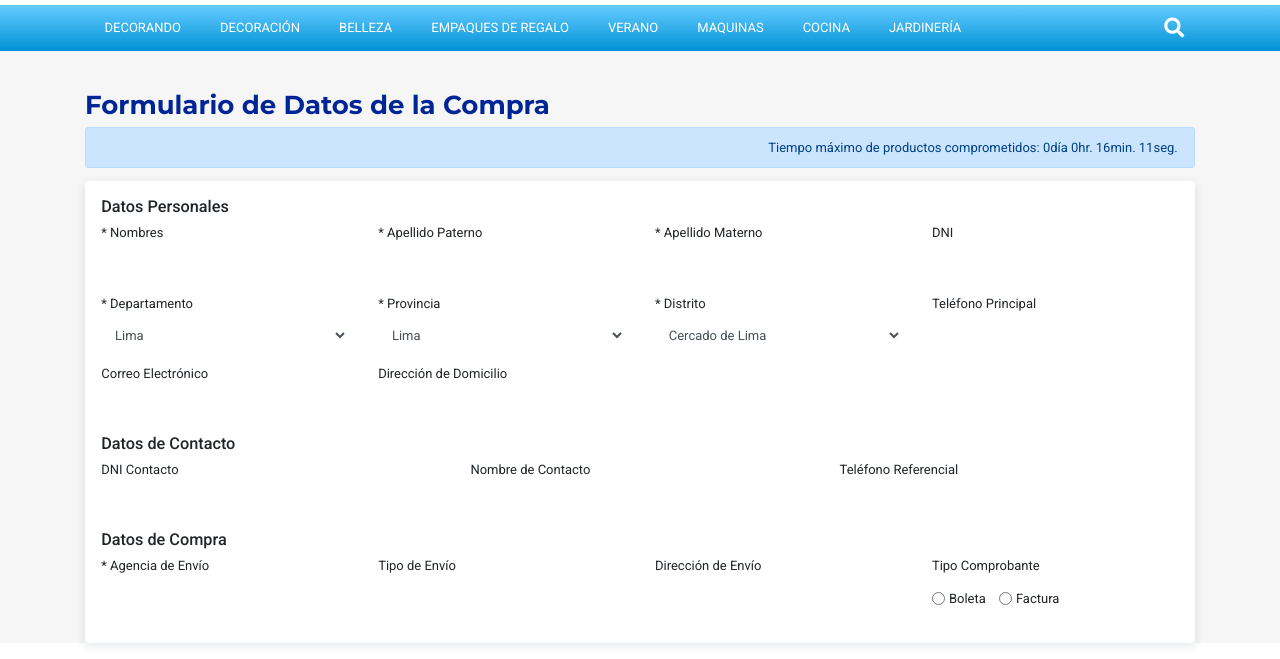
After one commit to duttyapps/galdiaz, a PHP site: page /customer-order.php in a window 1280 px wide. The commit adds this page. Shown: the part 303-962 px from the top of the page. Run offline with PHP 8.4, Linux system fonts and the light colour scheme; some libraries are stand-ins or nearby versions.

Commit message:
buy proccess

```diff
--- a/article.php
+++ b/article.php
@@ -1,5 +1,5 @@
 <?php include "header.php"; ?>
-<section id="main-wrap" class="pt-3">
+<section id="main-wrap" class="pt-5">
     <div class="container">
         <div class="row">
             <div class="col-lg-12">
--- /dev/null
+++ b/customer-order.php
@@ -0,0 +1,151 @@
+<?php include "header.php"; ?>
+    <section id="main-wrap" class="pt-5">
+        <div class="container">
+            <div class="row">
+                <div class="col-lg-12">
+                    <h2 class="main-title">
+                        Formulario de Datos de la Compra
+                    </h2>
+                    <div class="alert alert-primary text-right" role="alert">
+                        Tiempo máximo de productos comprometidos: 0día 0hr. 16min. 11seg.
+                    </div>
+                    <div class="card">
+                        <div class="card-body">
+                            <h5>
+                                Datos Personales
+                            </h5>
+                            <div class="row">
+                                <div class="col-lg-3">
+                                    <div class="form-group">
+                                        * <label for="inName">Nombres</label>
+                                        <input type="text" id="inName" class="form-control">
+                                    </div>
+                                </div>
+                                <div class="col-lg-3">
+                                    <div class="form-group">
+                                        * <label for="inAPaterno">Apellido Paterno</label>
+                                        <input type="text" id="inAPaterno" class="form-control">
+                                    </div>
+                                </div>
+                                <div class="col-lg-3">
+                                    <div class="form-group">
+                                        * <label for="inAPaterno">Apellido Materno</label>
+                                        <input type="text" id="inAMaterno" class="form-control">
+                                    </div>
+                                </div>
+                                <div class="col-lg-3">
+                                    <div class="form-group">
+                                        <label for="inDNI">DNI</label>
+                                        <input type="text" id="inDNI" class="form-control">
+                                    </div>
+                                </div>
+                                <div class="col-lg-3">
+                                    <div class="form-group">
+                                        * <label for="inDepartamento">Departamento</label>
+                                        <select name="inDepartamento" id="inDepartamento" class="form-control">
+                                            <option value="">Lima</option>
+                                        </select>
+                                    </div>
+                                </div>
+                                <div class="col-lg-3">
+                                    <div class="form-group">
+                                        * <label for="inProvincia">Provincia</label>
+                                        <select name="inProvincia" id="inProvincia" class="form-control">
+                                            <option value="">Lima</option>
+                                        </select>
+                                    </div>
+                                </div>
+                                <div class="col-lg-3">
+                                    <div class="form-group">
+                                        * <label for="inDistrito">Distrito</label>
+                                        <select name="inDistrito" id="inProvincia" class="form-control">
+                                            <option value="">Cercado de Lima</option>
+                                        </select>
+                                    </div>
+                                </div>
+                                <div class="col-lg-3">
+                                    <div class="form-group">
+                                        <label for="inTelefono">Teléfono Principal</label>
+                                        <input type="text" id="inTelefono" class="form-control">
+                                    </div>
+                                </div>
+                                <div class="col-lg-3">
+                                    <div class="form-group">
+                                        <label for="inCorreo">Correo Electrónico</label>
+                                        <input type="text" id="inCorreo" class="form-control">
+                                    </div>
+                                </div>
+                                <div class="col-lg-9">
+                                    <div class="form-group">
+                                        <label for="inDireccion">Dirección de Domicilio</label>
+                                        <input type="text" id="inDireccion" class="form-control">
+                                    </div>
+                                </div>
+                            </div>
+                            <h5>
+                                Datos de Contacto
+                            </h5>
+                            <div class="row">
+                                <div class="col-lg-4">
+                                    <div class="form-group">
+                                        <label for="inDNIC">DNI Contacto</label>
+                                        <input type="text" id="inDNIC" class="form-control">
+                                    </div>
+                                </div>
+                                <div class="col-lg-4">
+                                    <div class="form-group">
+                                        <label for="inNombreContacto">Nombre de Contacto</label>
+                                        <input type="text" id="inNombreContacto" class="form-control">
+                                    </div>
+                                </div>
+                                <div class="col-lg-4">
+                                    <div class="form-group">
+                                        <label for="inTelefonoRef">Teléfono Referencial</label>
+                                        <input type="text" id="inTelefonoRef" class="form-control">
+                                    </div>
+                                </div>
+                            </div>
+                            <h5>
+                                Datos de Compra
+                            </h5>
+                            <div class="row">
+                                <div class="col-lg-3">
+                                    <div class="form-group">
+                                        * <label for="inAgencia">Agencia de Envío</label>
+                                        <input type="text" id="inAgencia" class="form-control">
+                                    </div>
+                                </div>
+                                <div class="col-lg-3">
+                                    <div class="form-group">
+                                        <label for="inTipo">Tipo de Envío</label>
+                                        <input type="text" id="inTipo" class="form-control">
+                                    </div>
+                                </div>
+                                <div class="col-lg-3">
+                                    <div class="form-group">
+                                        <label for="inDireccionEnvio">Dirección de Envío</label>
+                                        <input type="text" id="inDireccionEnvio" class="form-control">
+                                    </div>
+                                </div>
+                                <div class="col-lg-3">
+                                    <div class="form-group">
+                                        <p>Tipo Comprobante</p>
+                                        <div class="form-check form-check-inline">
+                                            <input class="form-check-input" type="radio" name="inlineRadioOptions"
+                                                   id="inlineRadio1" value="option1">
+                                            <label class="form-check-label" for="inlineRadio1">Boleta</label>
+                                        </div>
+                                        <div class="form-check form-check-inline">
+                                            <input class="form-check-input" type="radio" name="inlineRadioOptions"
+                                                   id="inlineRadio2" value="option2">
+                                            <label class="form-check-label" for="inlineRadio2">Factura</label>
+                                        </div>
+                                    </div>
+                                </div>
+                            </div>
+                        </div>
+                    </div>
+                </div>
+            </div>
+    </section>
+<?php include "footer.php"; ?>
--- a/header.php
+++ b/header.php
@@ -49,7 +49,7 @@
                             </a>
                         </li>
                         <li class="nav-item">
-                            <a class="nav-link" href="#">
+                            <a class="nav-link" href="cart.php">
                                 <i class="fas fa-shopping-cart"></i> Carrito
                             </a>
                         </li>
--- a/login.php
+++ b/login.php
@@ -1,5 +1,5 @@
 <?php include 'header.php'; ?>
-    <section id="main-wrap" class="pt-3">
+    <section id="main-wrap" class="pt-5">
         <div class="container">
             <div class="row">
                 <div class="col-lg-12">
@@ -10,7 +10,7 @@
                         <div class="card-body">
                             <div class="row">
                                 <div class="col-lg-4 mx-auto m-4">
-                                    <form class="form-gg" action="">
+                                    <form class="form-gg" action="cart.php">
                                         <div class="form-group row">
                                             <label for="inputNroDocumento" class="col-sm-4 col-form-label">N° documento</label>
                                             <div class="col-sm-8">
@@ -23,7 +23,7 @@
                                                 <input type="password" class="form-control" id="inputPassword" placeholder="Código entre números y letras">
                                             </div>
                                         </div>
-                                        <button class="btn btn-primary mb-4">Iniciar Sesión</button>
+                                        <button type="submit" class="btn btn-primary mb-4">Iniciar Sesión</button>
                                         <div>¿Todavía no tienes una cuenta? <a href="#">Registrarse!</a></div>
                                         <div>Olvidé mi contraseña <a href="#">Restaurar contraseña</a></div>
                                     </form>
```
Also changed, not shown: cart.php (added, +127 -0 lines).
